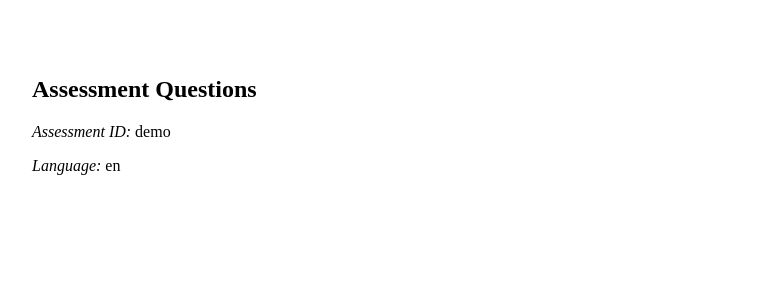
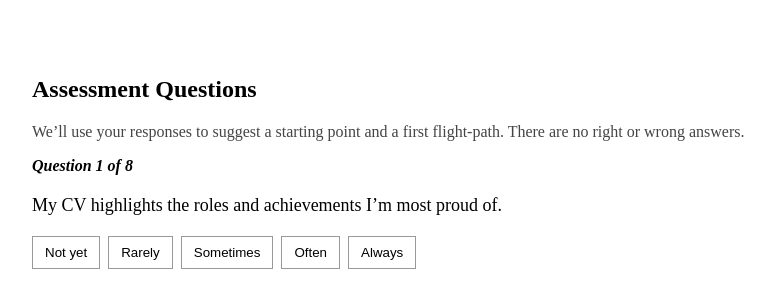
Before and after one commit to an170787-rekonet/rekonet, a Next.js app: page /assessment/questions in a window 1280 px wide. Shown: the top 308 px of the page, without its empty margins (218-993 px from the left). Built offline with nearby package versions, Linux system fonts and the light colour scheme.

Commit message:
Update page.jsx

```diff
--- a/app/assessment/questions/page.jsx
+++ b/app/assessment/questions/page.jsx
@@ -1,24 +1,130 @@
 'use client';
 
-import { Suspense } from 'react';
-import { useSearchParams } from 'next/navigation';
+import { Suspense, useEffect, useMemo, useState } from 'react';
+import { useRouter, useSearchParams } from 'next/navigation';
 
-function QuestionsPageInner() {
+function QuestionsInner() {
   const sp = useSearchParams();
+  const router = useRouter();
+
   const assessment_id = sp.get('assessment_id') || 'demo';
-  const language = sp.get('language') || 'en';
+  const language = (sp.get('language') || 'en').toLowerCase();
 
-  // TODO: your existing Questions page logic here
-  // e.g., fetch questions client-side, render bilingual prompts and the “Not yet → Always” scale, etc.
+  const [loading, setLoading] = useState(true);
+  const [err, setErr] = useState('');
+  const [intro, setIntro] = useState('');
+  const [scale, setScale] = useState(['Not yet','Rarely','Sometimes','Often','Always']);
+  const [items, setItems] = useState([]); // [{id, category, text_en, text_local}]
+  const [i, setI] = useState(0);          // current index
+  const [saving, setSaving] = useState(false);
+
+  // Load questions
+  useEffect(() => {
+    let on = true;
+    (async () => {
+      setLoading(true); setErr('');
+      try {
+        const url = `/api/assessment/questions?assessment_id=${encodeURIComponent(assessment_id)}&language=${encodeURIComponent(language)}`;
+        const res = await fetch(url, { cache: 'no-store' });
+        const json = await res.json();
+        if (!on) return;
+        if (json?.ok) {
+          setIntro(json.intro || '');
+          setScale(json.scale || scale);
+          setItems(json.items || []);
+          setI(0);
+        } else {
+          setErr(json?.error || 'Could not load questions.');
+        }
+      } catch (e) {
+        setErr(String(e?.message || e));
+      } finally {
+        if (on) setLoading(false);
+      }
+    })();
+    return () => { on = false; };
+    // eslint-disable-next-line react-hooks/exhaustive-deps
+  }, [assessment_id, language]);
+
+  const current = useMemo(() => items[i] || null, [items, i]);
+  const done = i >= items.length;
+
+  // Handle answer selection (1..5)
+  const answer = async (score) => {
+    if (!current) return;
+    setSaving(true);
+    try {
+      await fetch('/api/assessment/submit', {
+        method: 'POST',
+        headers: { 'Content-Type': 'application/json' },
+        body: JSON.stringify({
+          assessment_id,
+          question_id: current.id,
+          category: current.category,
+          score, // 1..5
+        }),
+      }).catch(() => null);
+    } finally {
+      setSaving(false);
+      // Next question or go to results
+      if (i + 1 < items.length) {
+        setI(i + 1);
+      } else {
+        router.push(`/assessment/result?assessment_id=${encodeURIComponent(assessment_id)}&language=${encodeURIComponent(language)}`);
+      }
+    }
+  };
+
+  if (loading) return <main style={{ padding: 24 }}>Loading…</main>;
+  if (err) return <main style={{ padding: 24, color: 'crimson' }}>{err}</main>;
+  if (!items.length) return <main style={{ padding: 24 }}>No questions yet.</main>;
+
+  if (done) {
+    // In case we render once more while redirecting
+    return (
+      <main style={{ padding: 24 }}>
+        <p>Thanks — finishing up…</p>
+      </main>
+    );
+  }
 
   return (
     <main style={{ maxWidth: 780, margin: '40px auto', padding: 16 }}>
       <h2>Assessment Questions</h2>
-      <p><em>Assessment ID:</em> {assessment_id}</p>
-      <p><em>Language:</em> {language}</p>
+      <p style={{ color: '#444', marginBottom: 16 }}>{intro}</p>
 
-      {/* Render your question list + scale controls here */}
-      {/* ... */}
+      <p style={{ fontStyle: 'italic' }}>
+        <strong>Question {i + 1} of {items.length}</strong>
+      </p>
+
+      <section style={{ marginTop: 20, marginBottom: 20 }}>
+        <p style={{ fontSize: 18, marginBottom: 8 }}>{current.text_en}</p>
+        {language !== 'en' && (
+          <p style={{ fontSize: 16, color: '#444', marginTop: 0 }}>{current.text_local}</p>
+        )}
+      </section>
+
+      <div style={{ display: 'flex', gap: 8, flexWrap: 'wrap' }}>
+        {scale.map((label, idx) => {
+          const score = idx + 1; // 1..5
+          return (
+            <button
+              key={label}
+              onClick={() => answer(score)}
+              disabled={saving}
+              style={{
+                padding: '8px 12px',
+                border: '1px solid #999',
+                background: '#fff',
+                cursor: 'pointer'
+              }}
+              aria-label={`${label} (${score})`}
+            >
+              {label}
+            </button>
+          );
+        })}
+      </div>
     </main>
   );
 }
@@ -26,7 +132,7 @@ function QuestionsPageInner() {
 export default function QuestionsPage() {
   return (
     <Suspense fallback={<main style={{ padding: 24 }}>Loading…</main>}>
-      <QuestionsPageInner />
+      <QuestionsInner />
     </Suspense>
   );
 }
```
